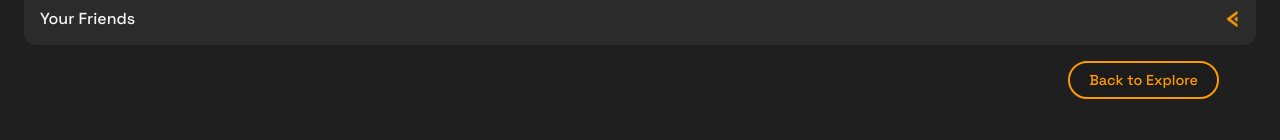
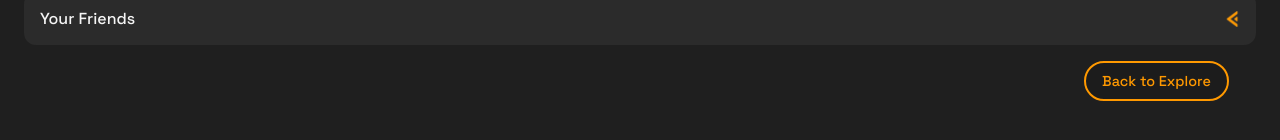
Before and after one commit to ihamedr/MENI-Test, a plain HTML site: page profile.html in a window 1280 px wide. Shown: the part 408-548 px from the top of the page. Drawn offline with Linux system fonts and the light colour scheme; a script that the page names is missing.

Commit message:
Add files via upload

```diff
--- a/profile.html
+++ b/profile.html
@@ -237,11 +237,10 @@
   color: #ff9900;
   border: 2px solid #ff9900;
   border-radius: 20px;
-  padding: 0.5rem 1.2rem;
+  padding: 0.55rem 1rem;
   font-size: 0.9rem;
   cursor: pointer;
   margin-left: 0.6rem;
-  margin-right: 0.6rem;
   transition: all 0.2s ease;
   font-family: 'Space Grotesk', sans-serif;
 }
```
